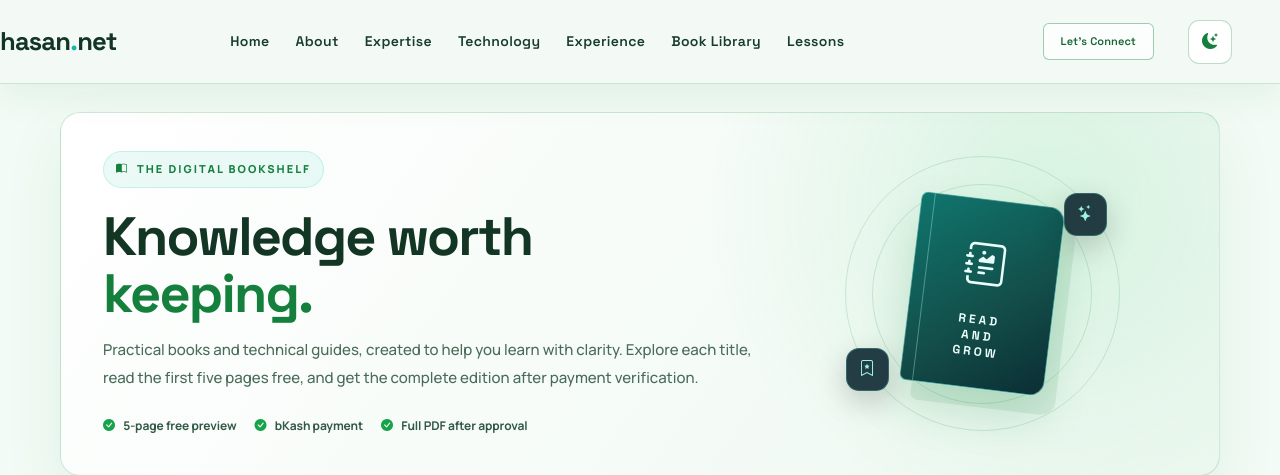
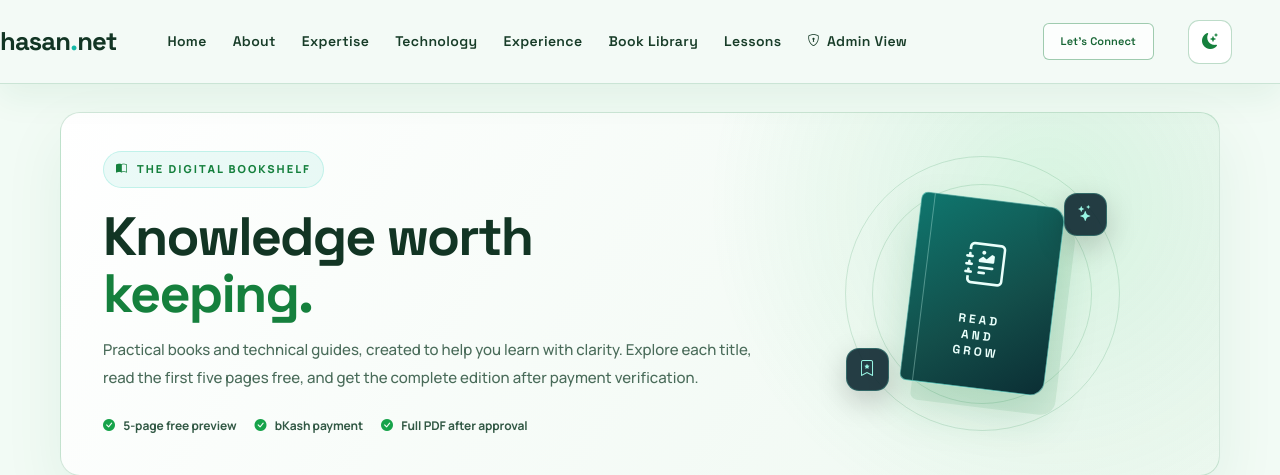
Before and after one commit to Hasan-Gazi-1617/personal-portfolio, a Django app: page /library/ in a window 1280 px wide. Shown: the top 475 px of the page. Run offline with Django 5.2, Linux system fonts and the light colour scheme; data that the repository does not hold is empty.

Commit message:
Restore Admin View link in public navbar

```diff
--- a/templates/base.html
+++ b/templates/base.html
@@ -842,6 +842,14 @@ html[data-theme="light"] .manor-dropdown .submenu-toggle[aria-expanded="true"] {
                     </ul>
                 </li>
                 {% endif %}
+
+                <!-- ADMIN VIEW -->
+                <li class="nav-item admin-view-item">
+                    <a class="nav-link admin-view-link" href="{% url 'owner_login' %}">
+                        <i class="bi bi-shield-lock"></i>
+                        <span>Admin View</span>
+                    </a>
+                </li>
             </ul>
 
             {% if request.session.owner_access %}
```
